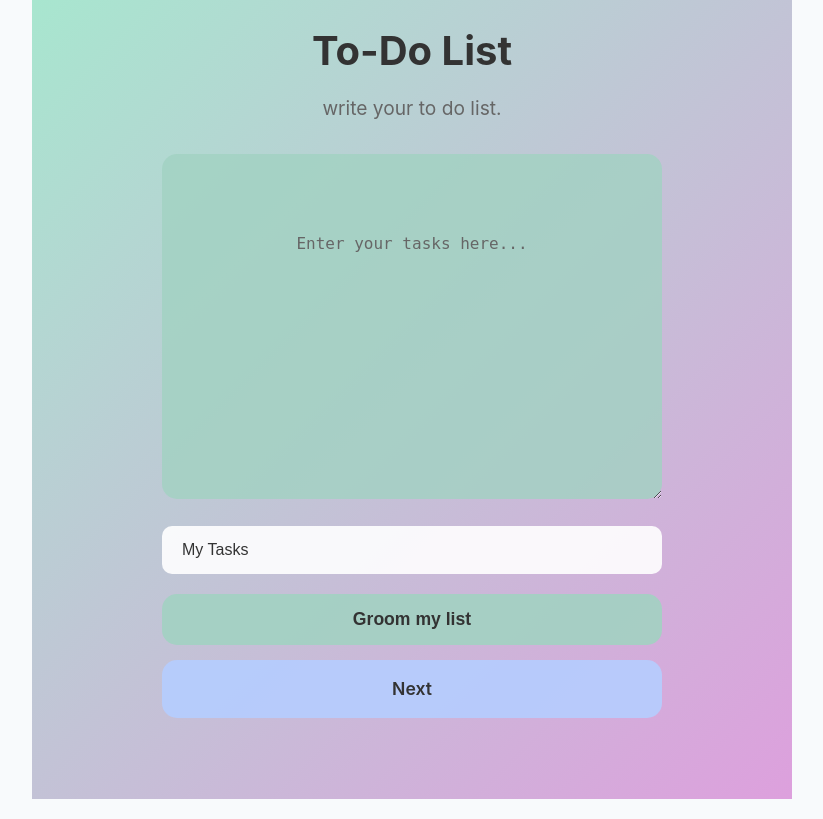
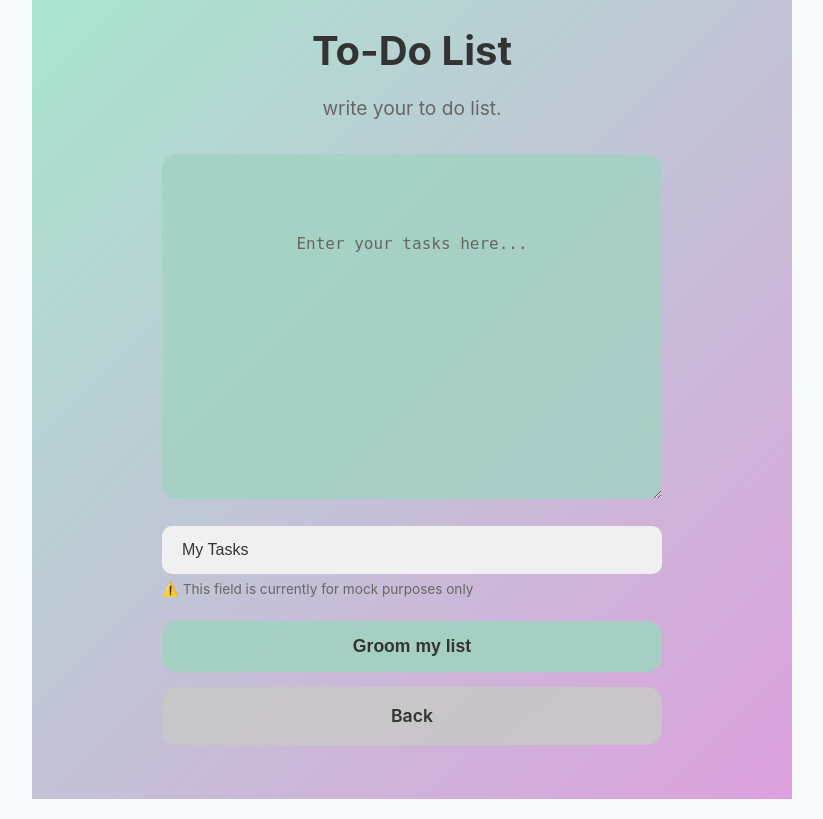
Before and after one commit to AnyelaDev/Tech_assessment, a Django app: page /personal-assistance/executive-function/todo-timeline/ in a window 1280 px wide. Shown: the part 21-840 px from the top of the page, without its empty margins (228-1051 px from the left). Run offline with Django 5.2, Linux system fonts and the light colour scheme.

Commit message:
Claude fixes for UI:   - Clean navigation flow following mockup design   - Proper back button styling matching the design theme   - Clear indication that task list name is mock/development only   - Root URL automatically directs users to the new navigation   - All old functionality preserved for existing users

```diff
--- a/reimagined /tasks/views.py
+++ b/reimagined /tasks/views.py
@@ -5,6 +5,10 @@ from .services import TaskGroomer
 
 
 def home(request):
+    # Redirect to new navigation structure
+    return redirect('/personal-assistance/')
+
+def old_home(request):
     return render(request, 'tasks/home.html')
 
 
--- a/reimagined /templates/tasks/todo_timeline_input.html
+++ b/reimagined /templates/tasks/todo_timeline_input.html
@@ -24,13 +24,18 @@
             <input type="text"
                    id="task_list_name"
                    name="task_list_name"
-                   placeholder="Task List Name (optional)"
-                   value="My Tasks">
+                   placeholder="Task List Name (for development/mock only)"
+                   value="My Tasks"
+                   readonly
+                   style="background-color: #f0f0f0; cursor: not-allowed;">
+            <small style="color: #666; font-size: 0.85rem; margin-top: 5px; display: block;">
+                ⚠️ This field is currently for mock purposes only
+            </small>
         </div>
 
         <div class="button-section">
             <button type="submit" class="btn-primary">Groom my list</button>
-            <a href="#" class="btn-secondary">Next</a>
+            <a href="/personal-assistance/executive-function/" class="btn-back">Back</a>
         </div>
     </form>
 </div>
@@ -144,5 +149,24 @@ form {
     transform: translateY(-2px);
     box-shadow: 0 5px 15px rgba(0, 0, 0, 0.2);
 }
+
+.btn-back {
+    background: rgba(200, 200, 200, 0.9);
+    color: #333;
+    border: none;
+    border-radius: 15px;
+    padding: 15px 30px;
+    font-size: 1.1rem;
+    font-weight: 600;
+    text-decoration: none;
+    text-align: center;
+    cursor: pointer;
+    transition: transform 0.2s, box-shadow 0.2s;
+}
+
+.btn-back:hover {
+    transform: translateY(-2px);
+    box-shadow: 0 5px 15px rgba(0, 0, 0, 0.2);
+}
 </style>
 {% endblock %}
```
Also changed, not shown: reimagined /tasks/tests/test_views.py (+47 -6 lines), reimagined /templates/tasks/executive_function.html (+27 -0 lines), reimagined /templates/tasks/todo_dependencies.html (+25 -0 lines).
